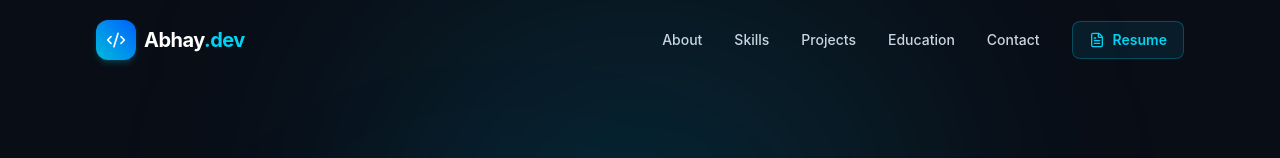
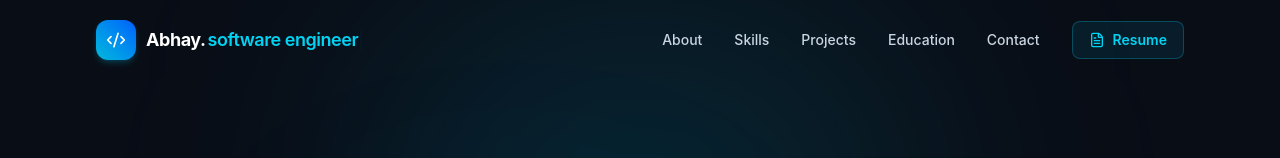
Before and after one commit to Username1314/portfolio, a React (Vite) app: page / in a window 1280 px wide. Shown: the top 158 px of the page. Built offline with nearby package versions, Linux system fonts and the light colour scheme.

Commit message:
feat: add permanent typewriter logo animation in navbar alternating developer and software engineer

```diff
--- a/src/components/Navbar.jsx
+++ b/src/components/Navbar.jsx
@@ -2,9 +2,16 @@ import React, { useState, useEffect } from 'react';
 import { Menu, X, FileText, Code2 } from 'lucide-react';
 import { portfolioData } from '../data/portfolioData';
 
+const titles = ["developer", "software engineer"];
+
 export default function Navbar() {
   const [isOpen, setIsOpen] = useState(false);
   const [scrolled, setScrolled] = useState(false);
+
+  // Logo animation state
+  const [titleIndex, setTitleIndex] = useState(0);
+  const [subIndex, setSubIndex] = useState(0);
+  const [isDeleting, setIsDeleting] = useState(false);
 
   useEffect(() => {
     const handleScroll = () => {
@@ -13,6 +20,28 @@ export default function Navbar() {
     window.addEventListener('scroll', handleScroll);
     return () => window.removeEventListener('scroll', handleScroll);
   }, []);
+
+  // Permanent loop between "developer" and "software engineer"
+  useEffect(() => {
+    const currentWord = titles[titleIndex];
+
+    if (!isDeleting && subIndex === currentWord.length) {
+      // Pause at full word for 2.2 seconds
+      const timeout = setTimeout(() => setIsDeleting(true), 2200);
+      return () => clearTimeout(timeout);
+    } else if (isDeleting && subIndex === 0) {
+      // Move to next word
+      setIsDeleting(false);
+      setTitleIndex((prev) => (prev + 1) % titles.length);
+      return;
+    }
+
+    const timeout = setTimeout(() => {
+      setSubIndex((prev) => prev + (isDeleting ? -1 : 1));
+    }, isDeleting ? 40 : 80);
+
+    return () => clearTimeout(timeout);
+  }, [subIndex, isDeleting, titleIndex]);
 
   const navLinks = [
     { name: 'About', href: '#about' },
@@ -30,15 +59,22 @@ export default function Navbar() {
     >
       <div className="max-w-6xl mx-auto px-4 sm:px-6 lg:px-8">
         <div className="flex items-center justify-between h-16 sm:h-20">
-          {/* Logo */}
-          <a href="#" className="flex items-center gap-2 group">
-            <div className="w-10 h-10 rounded-xl bg-gradient-to-tr from-cyan-500 to-blue-600 flex items-center justify-center text-white font-bold shadow-md shadow-cyan-500/20 group-hover:scale-105 transition-transform">
+
+          {/* Animated Logo */}
+          <a href="#" className="flex items-center gap-2.5 group">
+            <div className="w-9 h-9 sm:w-10 sm:h-10 rounded-xl bg-gradient-to-tr from-cyan-500 to-blue-600 flex items-center justify-center text-white font-bold shadow-md shadow-cyan-500/20 group-hover:scale-105 transition-transform shrink-0">
               <Code2 className="w-5 h-5" />
             </div>
-            <span className="font-bold text-lg sm:text-xl tracking-tight text-white group-hover:text-cyan-400 transition-colors">
-              {portfolioData.personal.name}
-              <span className="text-cyan-400">.dev</span>
-            </span>
+
+            <div className="flex items-center font-bold text-base sm:text-lg tracking-tight">
+              <span className="text-white">
+                {portfolioData.personal.name}.
+              </span>
+              <span className="inline-flex items-center text-cyan-400 font-semibold ml-0.5 min-w-[130px] sm:min-w-[160px]">
+                {titles[titleIndex].substring(0, subIndex)}
+                <span className="inline-block w-0.5 h-4 sm:h-5 bg-cyan-400 animate-cursor ml-0.5"></span>
+              </span>
+            </div>
           </a>
 
           {/* Desktop Nav Links */}
```
